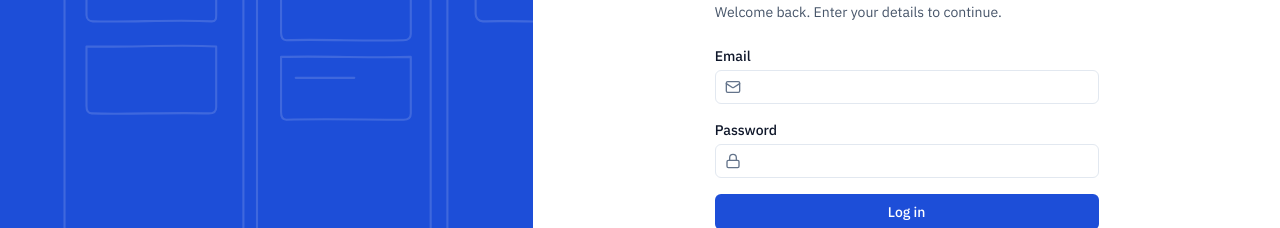
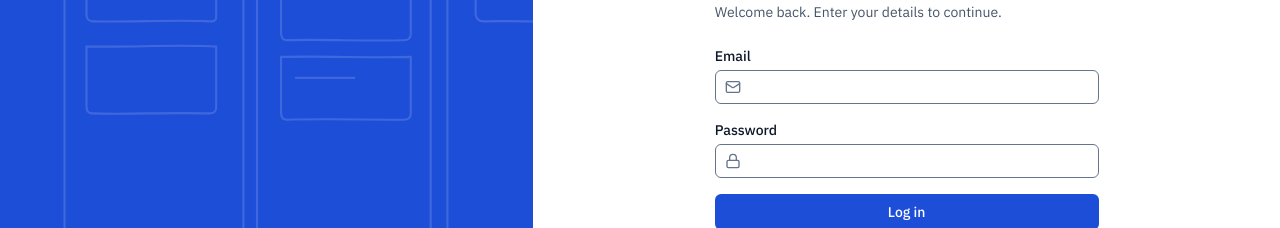
Before and after one commit to 24Chessman/TaskBoard, a React (Vite) app in the folder client/: page /login in a window 1280 px wide. Shown: the part 300-528 px from the top of the page. Built offline with nearby package versions, Linux system fonts and the light colour scheme; no server answers.

Commit message:
fix(client): give form fields a 3:1 border (M5.2)

```diff
--- a/client/src/components/FieldParts.jsx
+++ b/client/src/components/FieldParts.jsx
@@ -8,7 +8,7 @@ export const fieldClasses = (hasError) =>
   `block w-full rounded-md border bg-surface px-3 py-1.5 max-sm:py-2.5 text-sm text-fg placeholder:text-fg-muted focus:outline-none focus:ring-2 disabled:cursor-not-allowed disabled:opacity-40 ${
     hasError
       ? 'border-danger focus:border-danger focus:ring-danger/40'
-      : 'border-line focus:border-brand-ring focus:ring-brand-ring/40'
+      : 'border-fg-muted focus:border-brand-ring focus:ring-brand-ring/40' // border-fg-muted: a field's edge must reach 3:1 against the page (WCAG 1.4.11); border-line is 1.2:1
   }`;
 
 export const FieldLabel = ({ htmlFor, children }) => (
```
